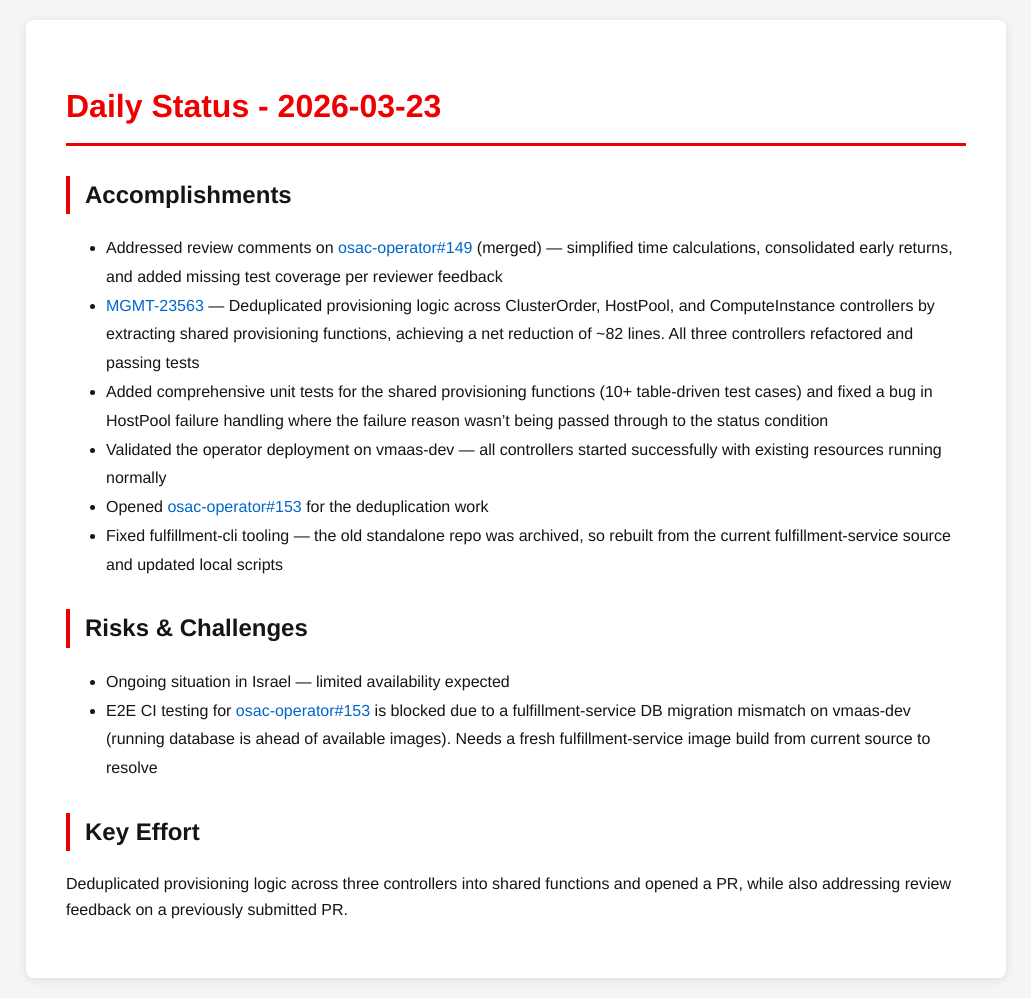
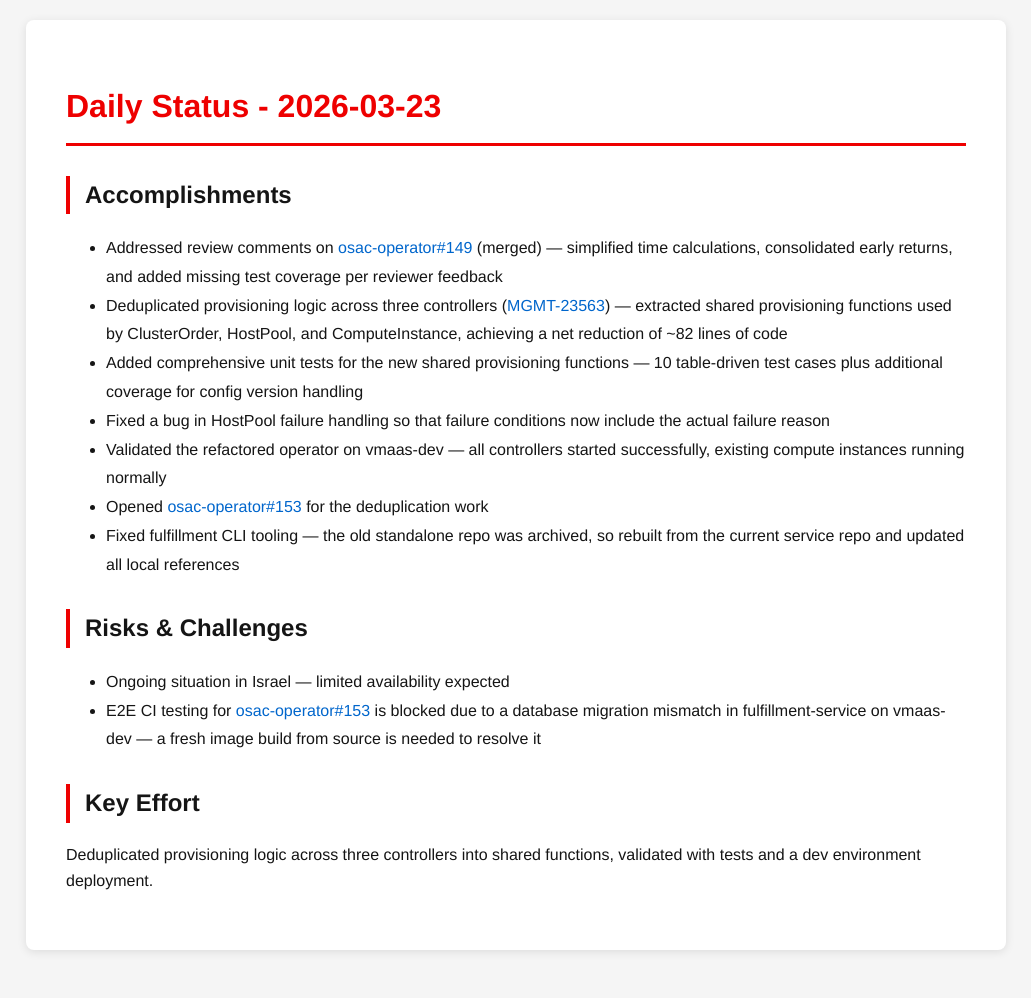
Before and after one commit to tzvatot/daily-status, a Jekyll site: the page built from 2026-03-23.md, in a window 1280 px wide. Shown: the whole page, without its empty margins (124-1155 px from the left). Built offline with Jekyll 4.4.1, drawn with Linux system fonts in a browser that asks for light colours; after the commit the page ends 970 px from its top, so only the background shows below that.

Commit message:
Daily status update - 2026-03-23

```diff
--- a/2026-03-23.md
+++ b/2026-03-23.md
@@ -8,15 +8,16 @@ date: 2026-03-23
 
 ## Accomplishments
 - Addressed review comments on [osac-operator#149](https://github.com/osac-project/osac-operator/pull/149) (merged) — simplified time calculations, consolidated early returns, and added missing test coverage per reviewer feedback
-- [MGMT-23563](https://issues.redhat.com/browse/MGMT-23563) — Deduplicated provisioning logic across ClusterOrder, HostPool, and ComputeInstance controllers by extracting shared provisioning functions, achieving a net reduction of ~82 lines. All three controllers refactored and passing tests
-- Added comprehensive unit tests for the shared provisioning functions (10+ table-driven test cases) and fixed a bug in HostPool failure handling where the failure reason wasn't being passed through to the status condition
-- Validated the operator deployment on vmaas-dev — all controllers started successfully with existing resources running normally
+- Deduplicated provisioning logic across three controllers ([MGMT-23563](https://issues.redhat.com/browse/MGMT-23563)) — extracted shared provisioning functions used by ClusterOrder, HostPool, and ComputeInstance, achieving a net reduction of ~82 lines of code
+- Added comprehensive unit tests for the new shared provisioning functions — 10 table-driven test cases plus additional coverage for config version handling
+- Fixed a bug in HostPool failure handling so that failure conditions now include the actual failure reason
+- Validated the refactored operator on vmaas-dev — all controllers started successfully, existing compute instances running normally
 - Opened [osac-operator#153](https://github.com/osac-project/osac-operator/pull/153) for the deduplication work
-- Fixed fulfillment-cli tooling — the old standalone repo was archived, so rebuilt from the current fulfillment-service source and updated local scripts
+- Fixed fulfillment CLI tooling — the old standalone repo was archived, so rebuilt from the current service repo and updated all local references
 
 ## Risks & Challenges
 - Ongoing situation in Israel — limited availability expected
-- E2E CI testing for [osac-operator#153](https://github.com/osac-project/osac-operator/pull/153) is blocked due to a fulfillment-service DB migration mismatch on vmaas-dev (running database is ahead of available images). Needs a fresh fulfillment-service image build from current source to resolve
+- E2E CI testing for [osac-operator#153](https://github.com/osac-project/osac-operator/pull/153) is blocked due to a database migration mismatch in fulfillment-service on vmaas-dev — a fresh image build from source is needed to resolve it
 
 ## Key Effort
-Deduplicated provisioning logic across three controllers into shared functions and opened a PR, while also addressing review feedback on a previously submitted PR.
+Deduplicated provisioning logic across three controllers into shared functions, validated with tests and a dev environment deployment.
```
